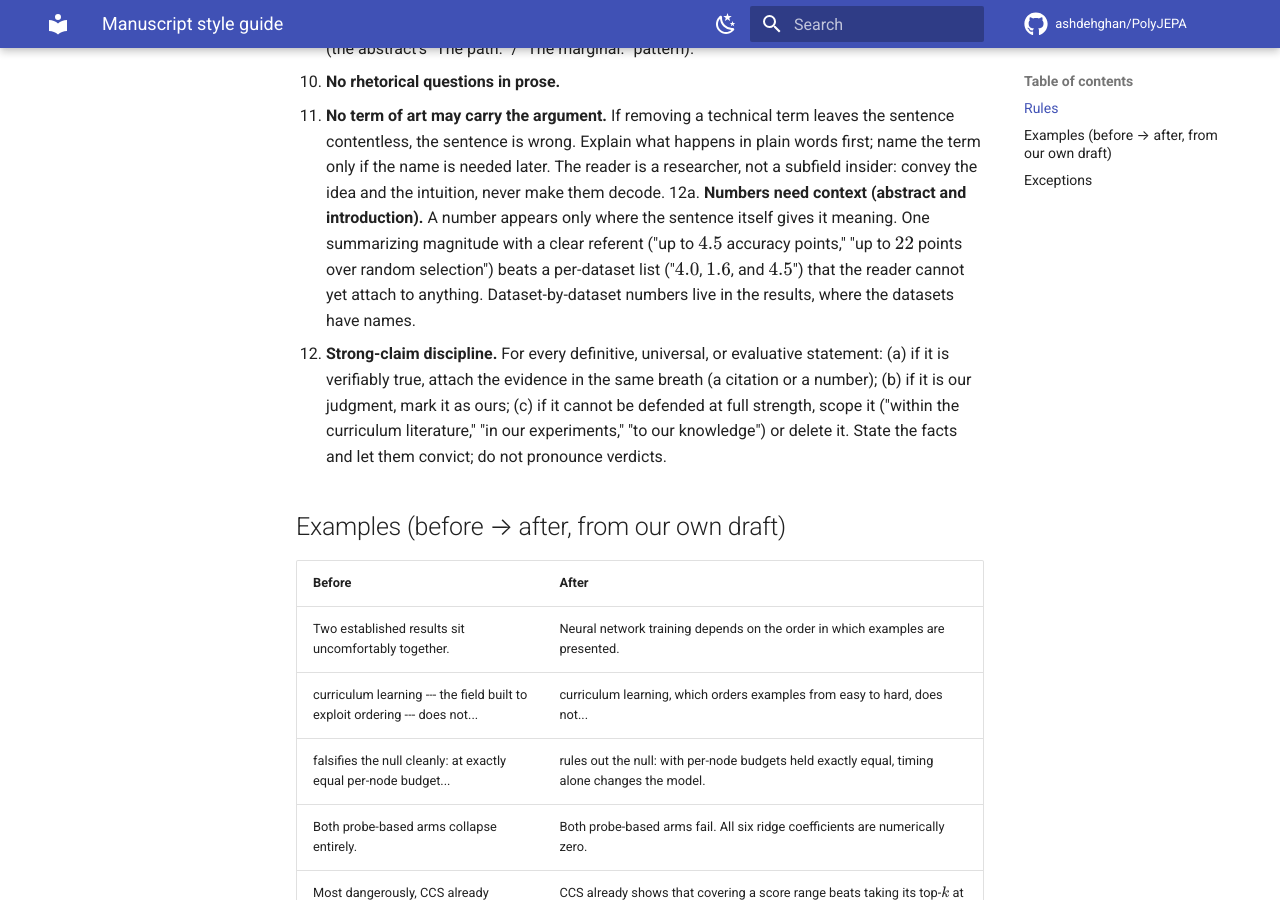
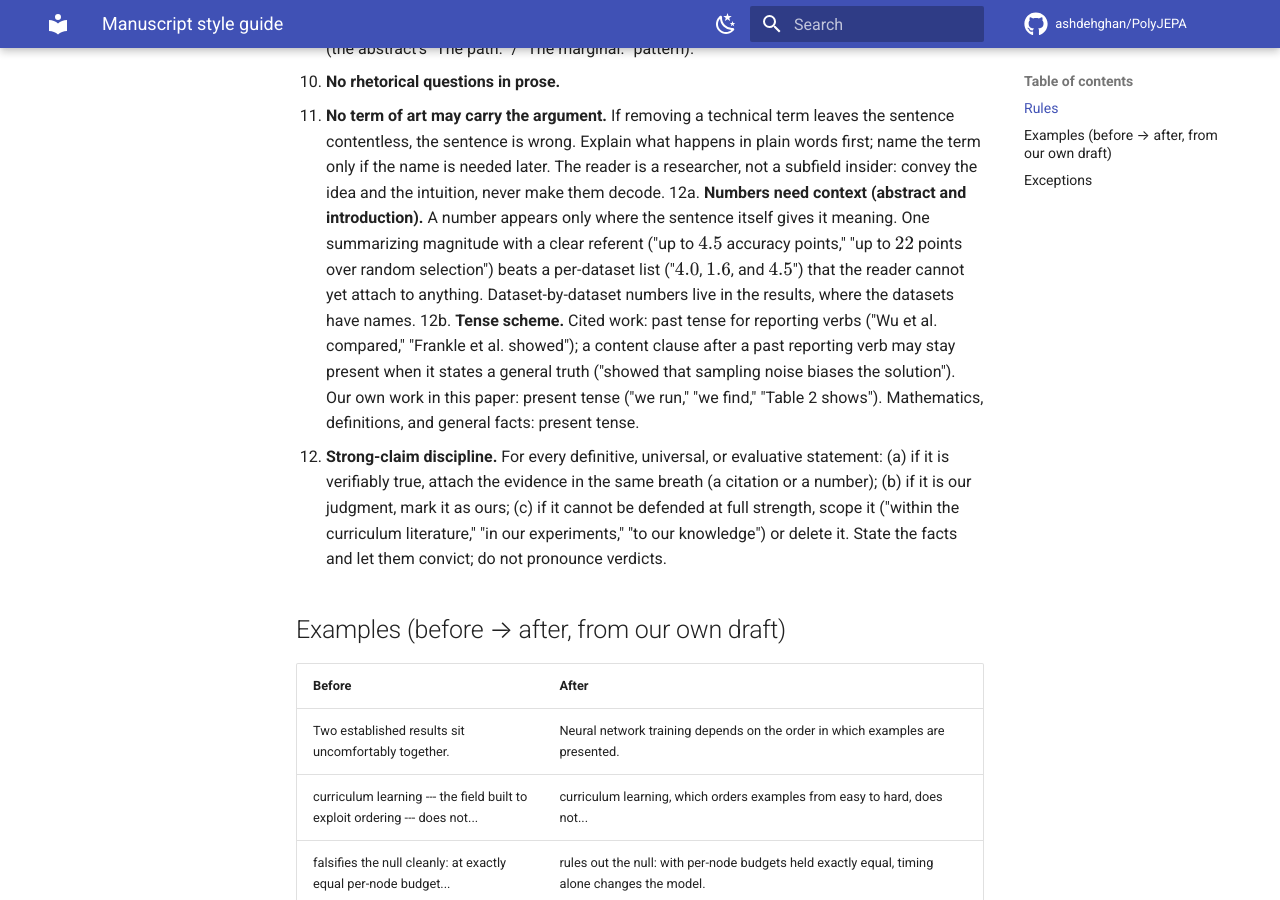
Before and after one commit to ashdehghan/PolyJEPA, an MkDocs documentation site: the page built from docs/style_guide.md, in a window 1280 px wide and 900 px high, scrolled down 833 px. Built offline with MkDocs 1.6.1 and Material for MkDocs 9.7.7, drawn with Linux system fonts in a browser that asks for light colours; comment, search, counter and statistics services are not loaded.

Commit message:
Style rule 12b: tense scheme (cited work past; our work, math, general truths present)
Co-Authored-By: Claude Fable 5 <noreply@anthropic.com>

```diff
--- a/docs/style_guide.md
+++ b/docs/style_guide.md
@@ -37,6 +37,11 @@ governed by `claim_audit.md`.
     $4.5$ accuracy points," "up to $22$ points over random selection") beats a per-dataset
     list ("$4.0$, $1.6$, and $4.5$") that the reader cannot yet attach to anything.
     Dataset-by-dataset numbers live in the results, where the datasets have names.
+12b. **Tense scheme.** Cited work: past tense for reporting verbs ("Wu et al. compared,"
+    "Frankle et al. showed"); a content clause after a past reporting verb may stay present
+    when it states a general truth ("showed that sampling noise biases the solution"). Our
+    own work in this paper: present tense ("we run," "we find," "Table 2 shows"). Mathematics,
+    definitions, and general facts: present tense.
 12. **Strong-claim discipline.** For every definitive, universal, or evaluative statement:
     (a) if it is verifiably true, attach the evidence in the same breath (a citation or a
     number); (b) if it is our judgment, mark it as ours; (c) if it cannot be defended at full
```
